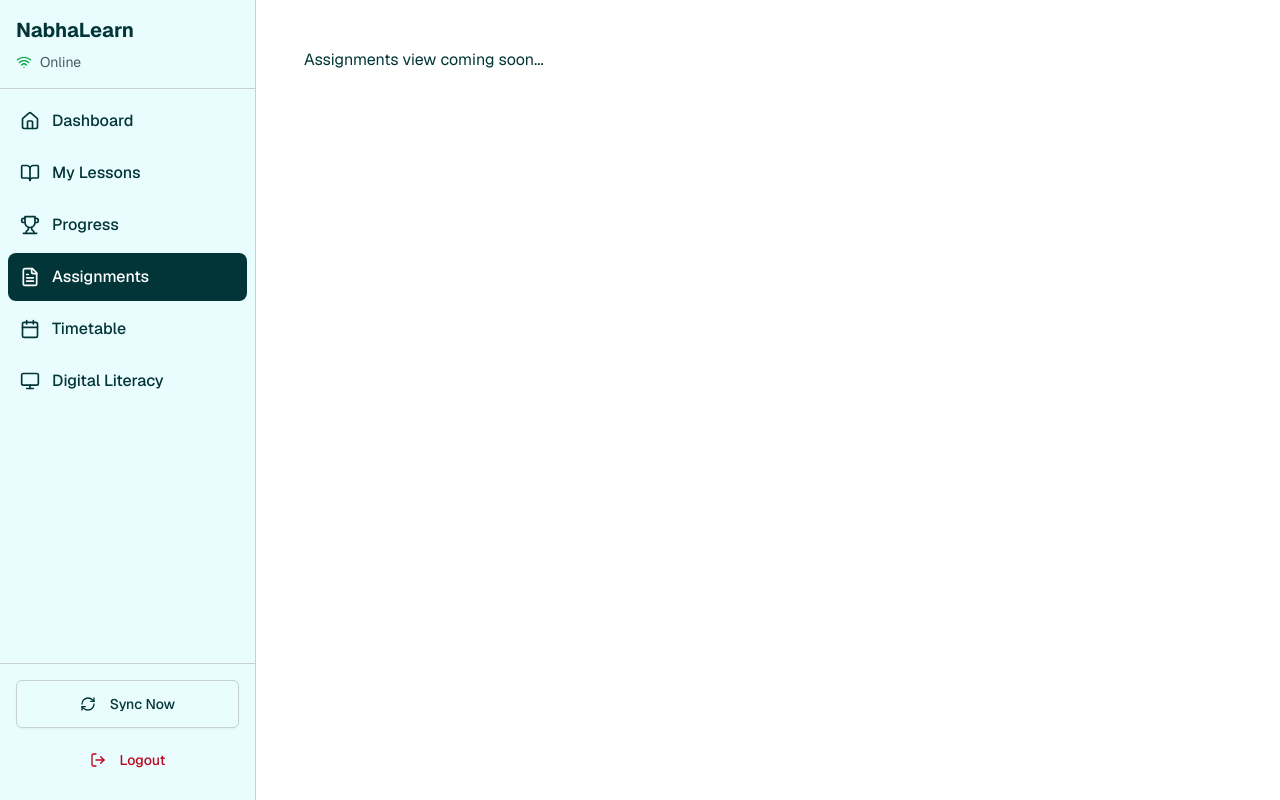
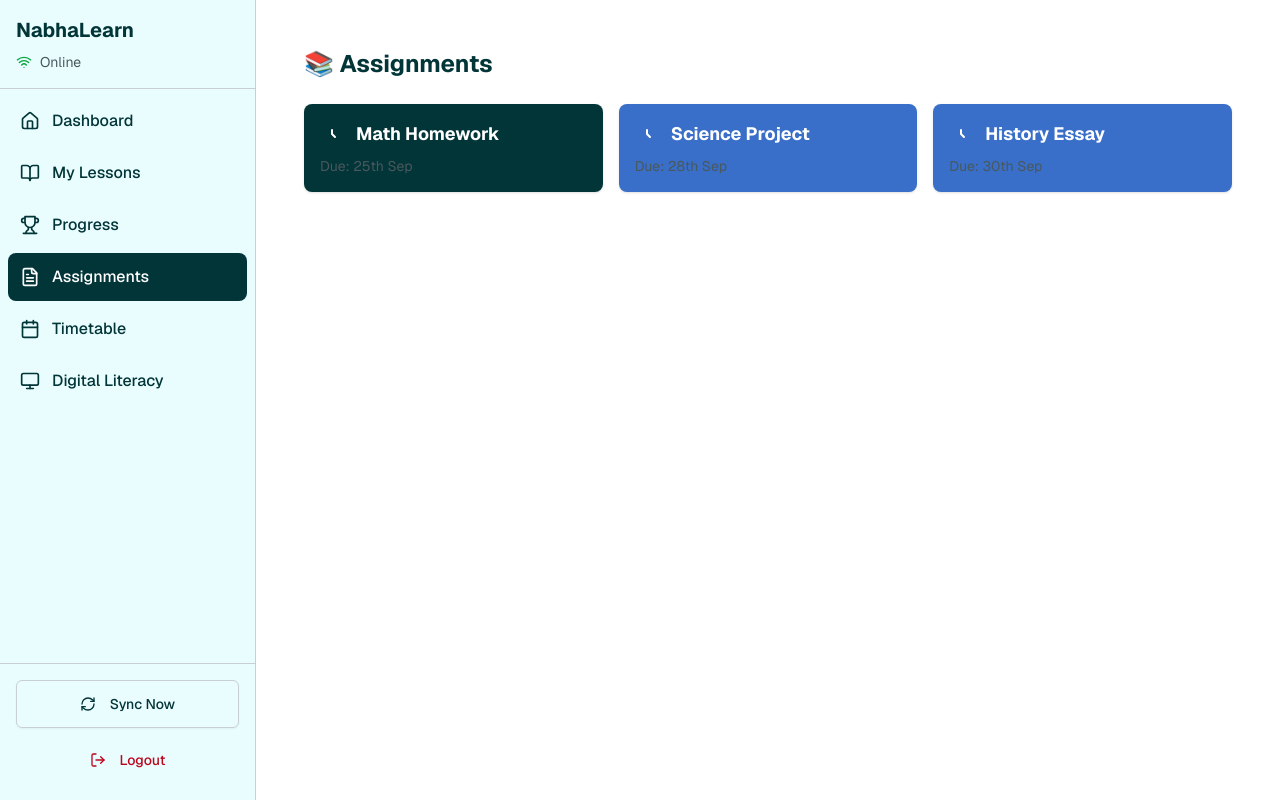
Before and after one commit to Jarvis0099-x/-Nabhalearn, a Next.js app: page /student in a window 1280 px wide. Both pictures are taken after a click on the button "Assignments". Built offline with nearby package versions, Linux system fonts and the light colour scheme.

Commit message:
Update page.tsx assign
update 3

```diff
--- a/app/student/page.tsx
+++ b/app/student/page.tsx
@@ -34,8 +34,65 @@ export default function StudentDashboard() {
         return <LessonsView />
       case "progress":
         return <div className="p-6">Progress view coming soon...</div>
-      case "assignments":
-        return <div className="p-6">Assignments view coming soon...</div>
+     case "assignments":
+  return (
+    <div className="p-6">
+      <h2 className="text-2xl font-bold mb-6">📚 Assignments</h2>
+
+      <div className="grid gap-4 md:grid-cols-2 lg:grid-cols-3">
+        {/* Math Homework Card */}
+        <div className="bg-primary text-primary-foreground rounded-lg p-4 shadow hover:shadow-lg cursor-pointer transition transform hover:-translate-y-1">
+          <div className="flex items-center space-x-3 mb-2">
+            <svg
+              xmlns="http://www.w3.org/2000/svg"
+              className="h-6 w-6"
+              fill="none"
+              viewBox="0 0 24 24"
+              stroke="currentColor"
+            >
+              <path strokeLinecap="round" strokeLinejoin="round" strokeWidth={2} d="M12 8v4l3 3" />
+            </svg>
+            <h3 className="font-bold text-lg">Math Homework</h3>
+          </div>
+          <p className="text-sm text-muted-foreground">Due: 25th Sep</p>
+        </div>
+
+        {/* Science Project Card */}
+        <div className="bg-secondary text-secondary-foreground rounded-lg p-4 shadow hover:shadow-lg cursor-pointer transition transform hover:-translate-y-1">
+          <div className="flex items-center space-x-3 mb-2">
+            <svg
+              xmlns="http://www.w3.org/2000/svg"
+              className="h-6 w-6"
+              fill="none"
+              viewBox="0 0 24 24"
+              stroke="currentColor"
+            >
+              <path strokeLinecap="round" strokeLinejoin="round" strokeWidth={2} d="M12 8v4l3 3" />
+            </svg>
+            <h3 className="font-bold text-lg">Science Project</h3>
+          </div>
+          <p className="text-sm text-muted-foreground">Due: 28th Sep</p>
+        </div>
+
+        {/* History Essay Card */}
+        <div className="bg-accent text-accent-foreground rounded-lg p-4 shadow hover:shadow-lg cursor-pointer transition transform hover:-translate-y-1">
+          <div className="flex items-center space-x-3 mb-2">
+            <svg
+              xmlns="http://www.w3.org/2000/svg"
+              className="h-6 w-6"
+              fill="none"
+              viewBox="0 0 24 24"
+              stroke="currentColor"
+            >
+              <path strokeLinecap="round" strokeLinejoin="round" strokeWidth={2} d="M12 8v4l3 3" />
+            </svg>
+            <h3 className="font-bold text-lg">History Essay</h3>
+          </div>
+          <p className="text-sm text-muted-foreground">Due: 30th Sep</p>
+        </div>
+      </div>
+    </div>
+  );
       case "timetable":
         return <div className="p-6">Timetable view coming soon...</div>
       case "digital":
```
